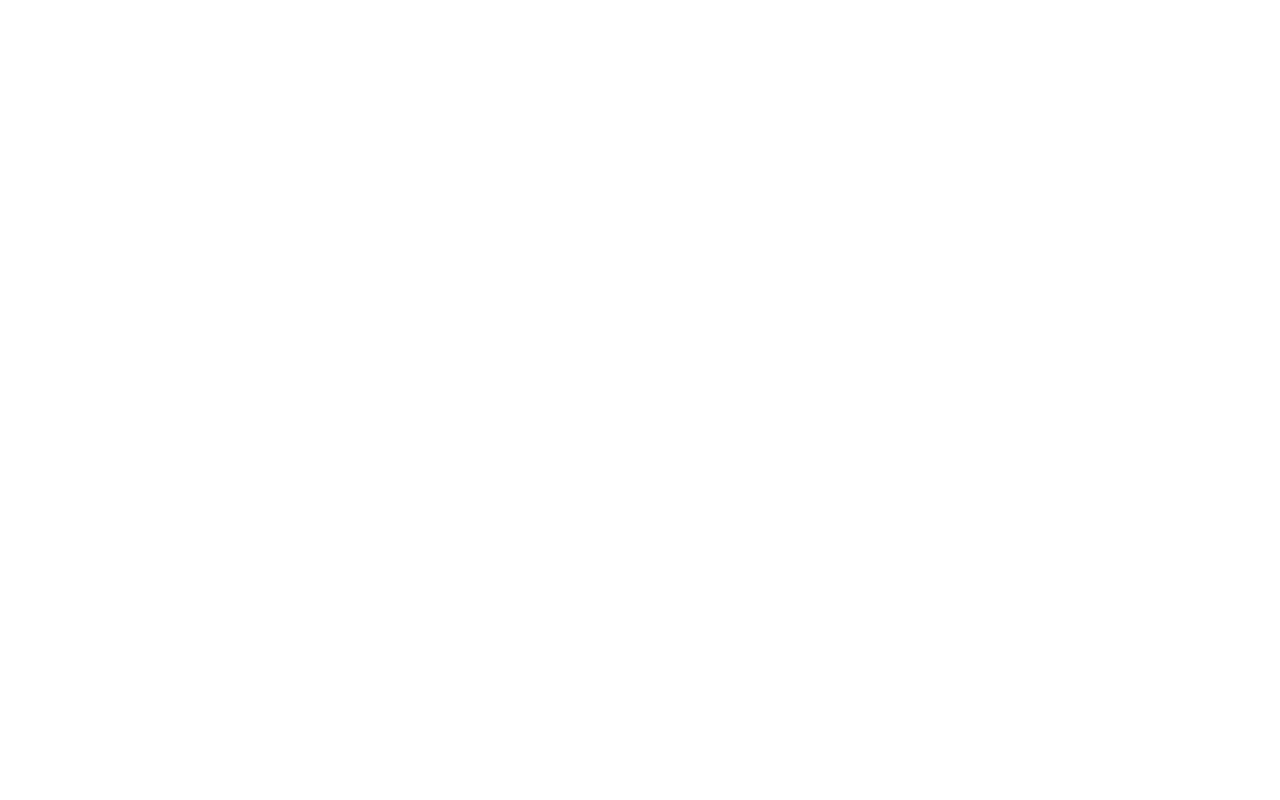
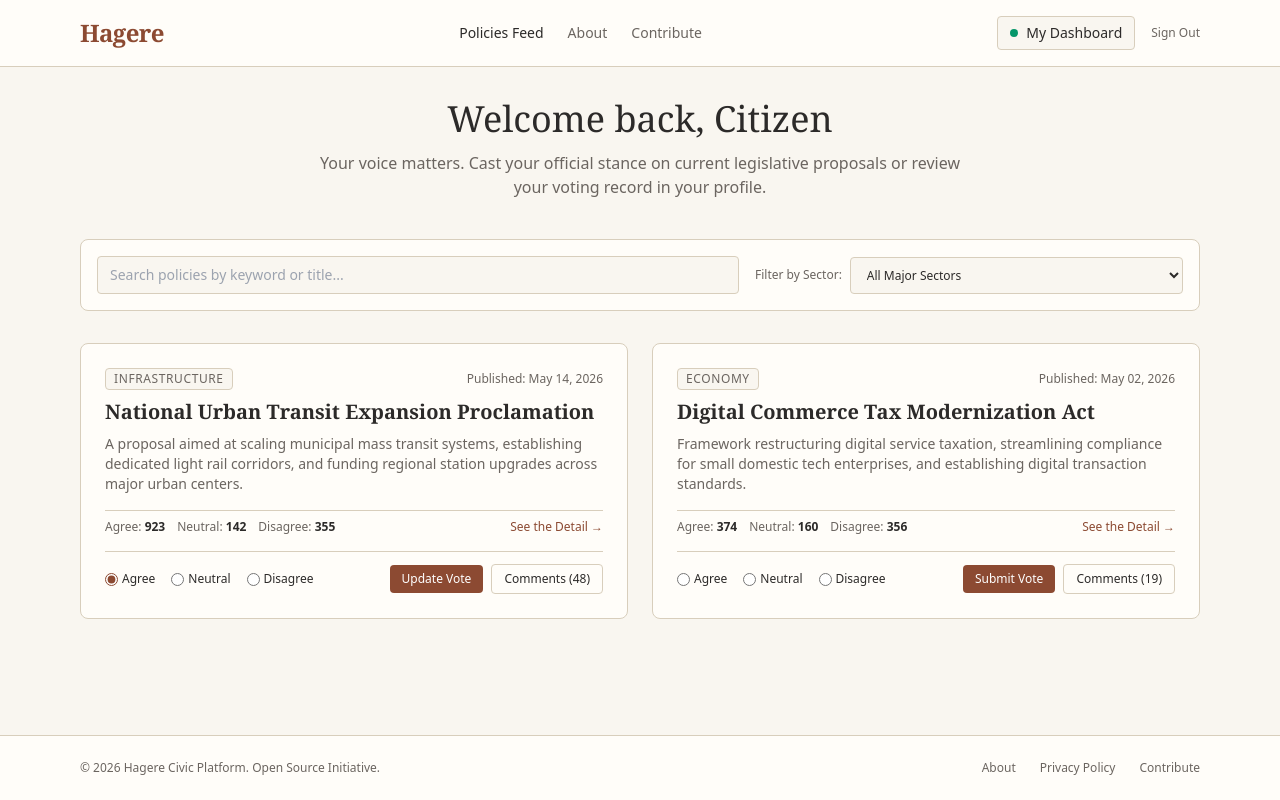
Before and after one commit to Eazybel/-Hagere-, a website: page public/pages/feed.html in a window 1280 px wide. Drawn offline with nearby package versions, Linux system fonts and the light colour scheme.

```diff
--- a/public/pages/feed.html
+++ b/public/pages/feed.html
@@ -0,0 +1,211 @@
+<!DOCTYPE html>
+<html lang="en">
+<head>
+    <meta charset="UTF-8">
+    <meta name="viewport" content="width=device-width, initial-scale=1.0">
+    <title>Hagere - Dashboard & Public Policy Feed</title>
+    <!-- Tailwind CSS CDN -->
+    <script src="https://cdn.tailwindcss.com"></script>
+    <script>
+        tailwind.config = {
+            theme: {
+                extend: {
+                    colors: {
+                        antique: {
+                            bg: '#F9F6F0',      /* Warm parchment background */
+                            card: '#FFFDF9',    /* Lighter card fill */
+                            border: '#D8CEBC',  /* Muted warm border */
+                            text: '#2C2A29',    /* Deep charcoal for high readability */
+                            muted: '#6B6560',   /* Soft secondary text */
+                            accent: '#8C4A32',  /* Terracotta / classic brick accent */
+                            accentHover: '#733B26'
+                        }
+                    }
+                }
+            }
+        }
+    </script>
+</head>
+<body class="bg-antique-bg text-antique-text font-serif antialiased min-h-screen flex flex-col">
+
+    <!-- 1. Navigation Header (Logged-In State) -->
+    <header class="border-b border-antique-border bg-antique-card sticky top-0 z-50">
+        <div class="max-w-6xl mx-auto px-4 py-4 flex items-center justify-between">
+            <a href="index.html" class="text-2xl font-bold tracking-tight text-antique-accent">Hagere</a>
+            <nav class="hidden md:flex items-center space-x-6 text-sm font-sans">
+                <a href="index.html" class="text-antique-text font-medium hover:text-antique-accent">Policies Feed</a>
+                <a href="#" class="text-antique-muted hover:text-antique-accent">About</a>
+                <a href="contributing.md" class="text-antique-muted hover:text-antique-accent">Contribute</a>
+            </nav>
+            <div class="flex items-center space-x-4 font-sans text-sm">
+                <a href="dashboard.html" class="px-3 py-1.5 bg-antique-bg border border-antique-border rounded hover:bg-antique-border transition-colors flex items-center space-x-2">
+                    <span class="w-2 h-2 rounded-full bg-emerald-600"></span>
+                    <span class="font-medium">My Dashboard</span>
+                </a>
+                <button onclick="alert('Signed out successfully')" class="text-xs text-antique-muted hover:text-antique-accent">
+                    Sign Out
+                </button>
+            </div>
+        </div>
+    </header>
+
+    <!-- Main Content Container -->
+    <main class="flex-grow max-w-6xl mx-auto px-4 py-8 w-full">
+
+        <!-- 2. Hero & Citizen Greeting Section -->
+        <section class="mb-10 text-center max-w-2xl mx-auto">
+            <h1 class="text-3xl md:text-4xl font-normal mb-3">Welcome back, Citizen</h1>
+            <p class="text-antique-muted text-base font-sans">
+                Your voice matters. Cast your official stance on current legislative proposals or review your voting record in your profile.
+            </p>
+        </section>
+
+        <!-- 3. Search & Filter Bar -->
+        <section class="mb-8 flex flex-col md:flex-row gap-4 items-center justify-between bg-antique-card p-4 border border-antique-border rounded-lg">
+            <div class="w-full md:w-3/5">
+                <input type="text" placeholder="Search policies by keyword or title..." class="w-full px-3 py-2 text-sm font-sans bg-antique-bg border border-antique-border rounded focus:outline-none focus:border-antique-accent">
+            </div>
+            <div class="w-full md:w-2/5 flex flex-col sm:flex-row items-center gap-2 font-sans text-sm">
+                <label for="policy-category" class="text-antique-muted text-xs whitespace-nowrap">Filter by Sector:</label>
+                <select id="policy-category" class="w-full px-3 py-2 text-xs bg-antique-bg border border-antique-border rounded focus:outline-none focus:border-antique-accent">
+                    <option value="all">All Major Sectors</option>
+                    <option value="economy">Economy & Finance</option>
+                    <option value="infrastructure">Infrastructure & Transport</option>
+                    <option value="health">Public Health & Welfare</option>
+                    <option value="education">Education & Culture</option>
+                    <option value="technology">Technology & Digital Services</option>
+                    <option value="agriculture">Agriculture & Environment</option>
+                    <option value="justice">Law & Governance</option>
+                </select>
+            </div>
+        </section>
+
+        <!-- 4. Public Policy Feed Grid -->
+        <section class="grid grid-cols-1 md:grid-cols-2 gap-6">
+
+            <!-- Policy Card 1 -->
+            <article class="bg-antique-card border border-antique-border rounded-lg p-6 flex flex-col justify-between">
+                <div>
+                    <div class="flex items-center justify-between text-xs font-sans text-antique-muted mb-2">
+                        <span class="uppercase tracking-wider px-2 py-0.5 bg-antique-bg border border-antique-border rounded">Infrastructure</span>
+                        <span>Published: May 14, 2026</span>
+                    </div>
+                    <h2 class="text-xl font-bold mb-2">
+                        National Urban Transit Expansion Proclamation
+                    </h2>
+                    <p class="text-sm text-antique-muted font-sans mb-4">
+                        A proposal aimed at scaling municipal mass transit systems, establishing dedicated light rail corridors, and funding regional station upgrades across major urban centers.
+                    </p>
+                </div>
+
+                <div>
+                    <!-- Vote Counts Breakdown & See Detail Button -->
+                    <div class="mb-4 pt-2 border-t border-antique-border font-sans text-xs flex flex-wrap items-center justify-between gap-2">
+                        <div class="flex items-center space-x-3 text-antique-muted">
+                            <span>Agree: <strong class="text-antique-text">923</strong></span>
+                            <span>Neutral: <strong class="text-antique-text">142</strong></span>
+                            <span>Disagree: <strong class="text-antique-text">355</strong></span>
+                        </div>
+                        <a href="policy-detail.html?id=1" class="text-antique-accent font-medium hover:underline">See the Detail &rarr;</a>
+                    </div>
+
+                    <!-- Voting & Interaction Form (Pre-selected simulated active vote) -->
+                    <form class="pt-3 border-t border-antique-border font-sans flex flex-col sm:flex-row items-center justify-between gap-3">
+                        <div class="flex items-center space-x-4 text-xs">
+                            <label class="flex items-center space-x-1 cursor-pointer">
+                                <input type="radio" name="vote-1" value="agree" checked class="accent-antique-accent">
+                                <span>Agree</span>
+                            </label>
+                            <label class="flex items-center space-x-1 cursor-pointer">
+                                <input type="radio" name="vote-1" value="neutral" class="accent-antique-accent">
+                                <span>Neutral</span>
+                            </label>
+                            <label class="flex items-center space-x-1 cursor-pointer">
+                                <input type="radio" name="vote-1" value="disagree" class="accent-antique-accent">
+                                <span>Disagree</span>
+                            </label>
+                        </div>
+                        <div class="flex items-center gap-2 w-full sm:w-auto">
+                            <button type="submit" class="px-3 py-1.5 bg-antique-accent text-white rounded text-xs font-medium hover:bg-antique-accentHover transition-colors flex-1 sm:flex-none">
+                                Update Vote
+                            </button>
+                            <a href="policy-detail.html?id=1#comments" class="px-3 py-1.5 border border-antique-border rounded text-xs font-medium hover:bg-antique-border transition-colors flex items-center justify-center gap-1">
+                                Comments (48)
+                            </a>
+                        </div>
+                    </form>
+                </div>
+            </article>
+
+            <!-- Policy Card 2 -->
+            <article class="bg-antique-card border border-antique-border rounded-lg p-6 flex flex-col justify-between">
+                <div>
+                    <div class="flex items-center justify-between text-xs font-sans text-antique-muted mb-2">
+                        <span class="uppercase tracking-wider px-2 py-0.5 bg-antique-bg border border-antique-border rounded">Economy</span>
+                        <span>Published: May 02, 2026</span>
+                    </div>
+                    <h2 class="text-xl font-bold mb-2">
+                        Digital Commerce Tax Modernization Act
+                    </h2>
+                    <p class="text-sm text-antique-muted font-sans mb-4">
+                        Framework restructuring digital service taxation, streamlining compliance for small domestic tech enterprises, and establishing digital transaction standards.
+                    </p>
+                </div>
+
+                <div>
+                    <!-- Vote Counts Breakdown & See Detail Button -->
+                    <div class="mb-4 pt-2 border-t border-antique-border font-sans text-xs flex flex-wrap items-center justify-between gap-2">
+                        <div class="flex items-center space-x-3 text-antique-muted">
+                            <span>Agree: <strong class="text-antique-text">374</strong></span>
+                            <span>Neutral: <strong class="text-antique-text">160</strong></span>
+                            <span>Disagree: <strong class="text-antique-text">356</strong></span>
+                        </div>
+                        <a href="policy-detail.html?id=2" class="text-antique-accent font-medium hover:underline">See the Detail &rarr;</a>
+                    </div>
+
+                    <!-- Voting & Interaction Form -->
+                    <form class="pt-3 border-t border-antique-border font-sans flex flex-col sm:flex-row items-center justify-between gap-3">
+                        <div class="flex items-center space-x-4 text-xs">
+                            <label class="flex items-center space-x-1 cursor-pointer">
+                                <input type="radio" name="vote-2" value="agree" class="accent-antique-accent">
+                                <span>Agree</span>
+                            </label>
+                            <label class="flex items-center space-x-1 cursor-pointer">
+                                <input type="radio" name="vote-2" value="neutral" class="accent-antique-accent">
+                                <span>Neutral</span>
+                            </label>
+                            <label class="flex items-center space-x-1 cursor-pointer">
+                                <input type="radio" name="vote-2" value="disagree" class="accent-antique-accent">
+                                <span>Disagree</span>
+                            </label>
+                        </div>
+                        <div class="flex items-center gap-2 w-full sm:w-auto">
+                            <button type="submit" class="px-3 py-1.5 bg-antique-accent text-white rounded text-xs font-medium hover:bg-antique-accentHover transition-colors flex-1 sm:flex-none">
+                                Submit Vote
+                            </button>
+                            <a href="policy-detail.html?id=2#comments" class="px-3 py-1.5 border border-antique-border rounded text-xs font-medium hover:bg-antique-border transition-colors flex items-center justify-center gap-1">
+                                Comments (19)
+                            </a>
+                        </div>
+                    </form>
+                </div>
+            </article>
+
+        </section>
+
+    </main>
+
+    <!-- 6. Public Footer -->
+    <footer class="border-t border-antique-border bg-antique-card mt-16 py-6 font-sans text-xs text-antique-muted">
+        <div class="max-w-6xl mx-auto px-4 flex flex-col sm:flex-row items-center justify-between gap-4">
+            <p>&copy; 2026 Hagere Civic Platform. Open Source Initiative.</p>
+            <div class="flex space-x-6">
+                <a href="#" class="hover:text-antique-accent">About</a>
+                <a href="#" class="hover:text-antique-accent">Privacy Policy</a>
+                <a href="contributing.md" class="hover:text-antique-accent">Contribute</a>
+            </div>
+        </div>
+    </footer>
+
+</body>
+</html>
```
Also changed, not shown: public/pages/index.html (+1 -1 lines).
